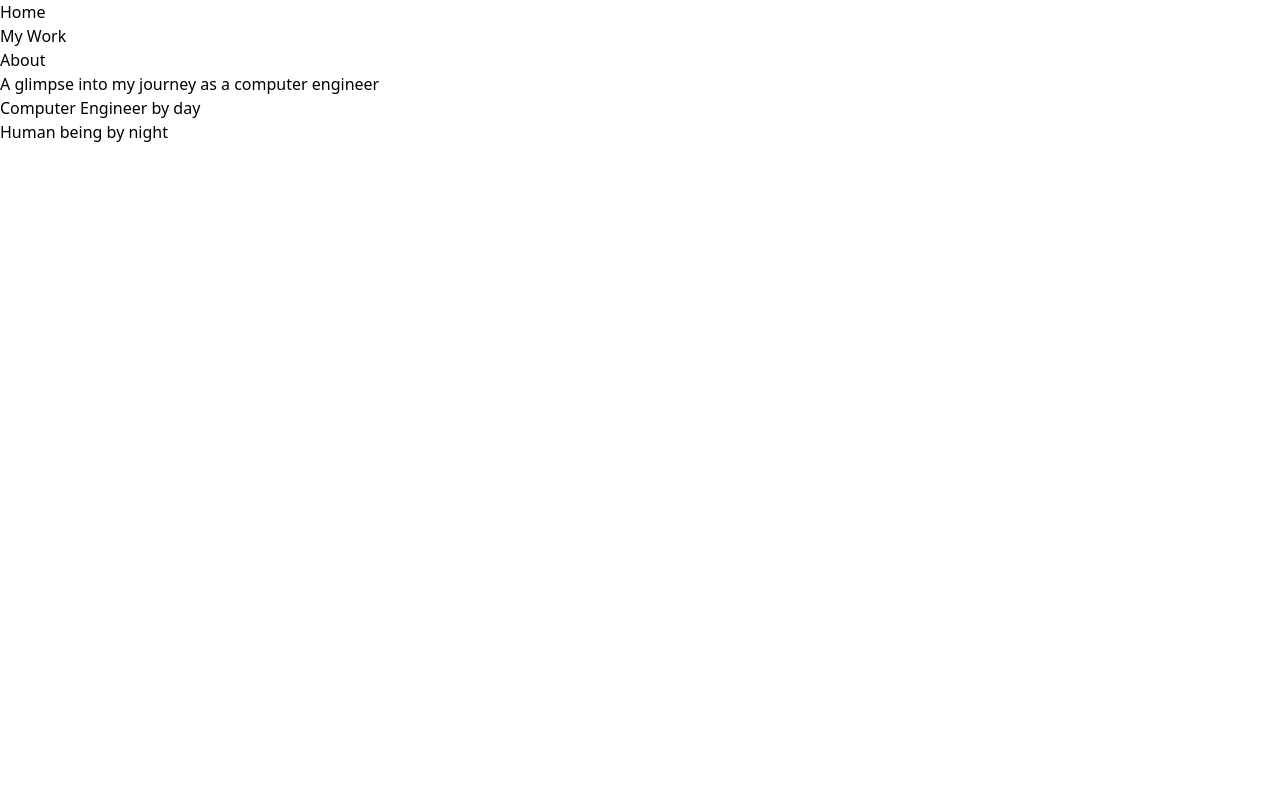
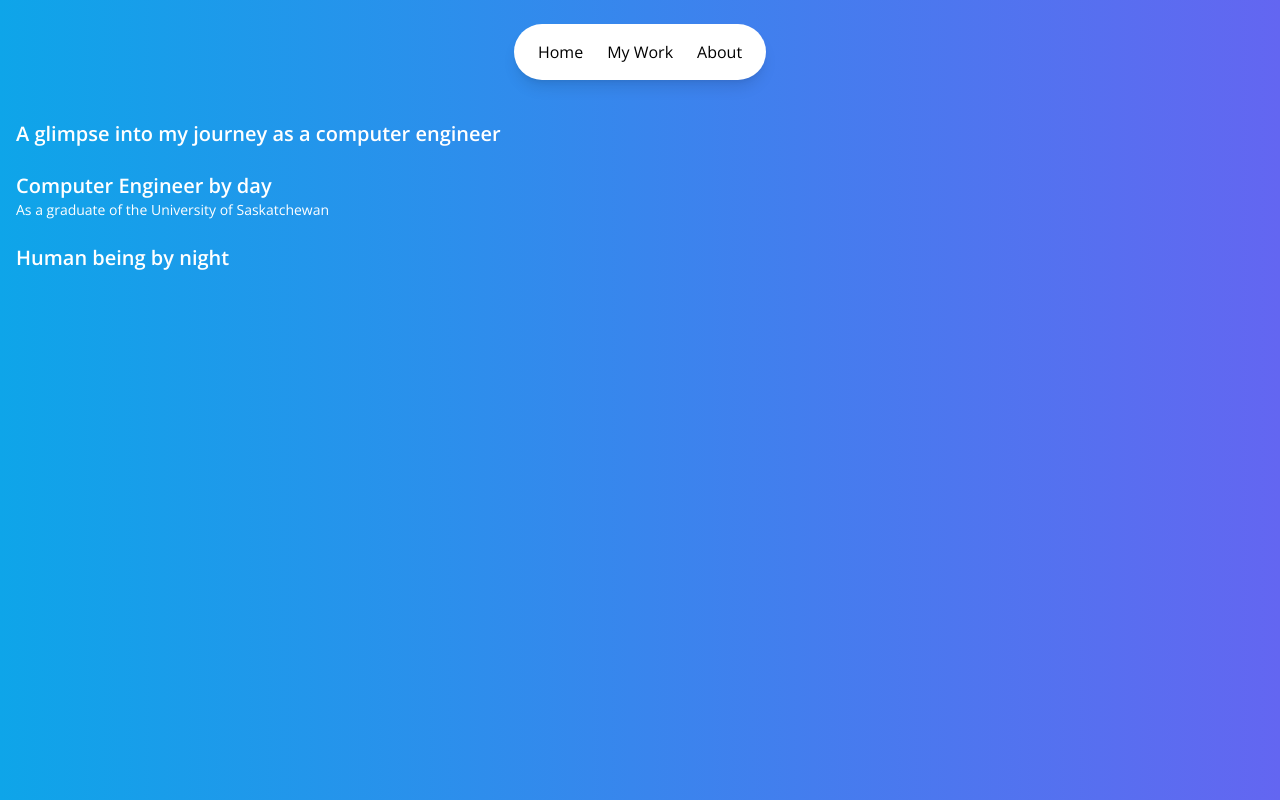
Before and after one commit to vinceruizz/001_leger, a React (Create React App) app in the folder frontend/leger/: page / in a window 1280 px wide. Built offline with nearby package versions, Linux system fonts and the light colour scheme.

Commit message:
Added tailwind styling to navbar and Home

```diff
--- a/frontend/leger/public/index.html
+++ b/frontend/leger/public/index.html
@@ -15,6 +15,8 @@
       user's mobile device or desktop. See https://developers.google.com/web/fundamentals/web-app-manifest/
     -->
     <link rel="manifest" href="%PUBLIC_URL%/manifest.json" />
+    <link href="https://fonts.googleapis.com/css2?family=Open+Sans:wght@400;600;700&display=swap" rel="stylesheet">
+
     <!--
       Notice the use of %PUBLIC_URL% in the tags above.
       It will be replaced with the URL of the `public` folder during the build.
@@ -24,9 +26,9 @@
       work correctly both with client-side routing and a non-root public URL.
       Learn how to configure a non-root public URL by running `npm run build`.
     -->
-    <title>React App</title>
+    <title>Vince Ruiz - Computer Engineer, EIT</title>
   </head>
-  <body>
+  <body className="font-sans">
     <noscript>You need to enable JavaScript to run this app.</noscript>
     <div id="root"></div>
     <!--
--- a/frontend/leger/src/Components/Home/Home.js
+++ b/frontend/leger/src/Components/Home/Home.js
@@ -1,23 +1,24 @@
-import React from 'react'
-import TopNav from '../common/TopNav/TopNav'
+import React from 'react';
+import TopNav from '../common/TopNav/TopNav';
 
 function Home() {
   return (
-    <div>
+    <div className='bg-gradient-to-r from-sky-500 to-indigo-500 min-h-screen'>
       <TopNav />
-      <div className='summary1'>
-        <h2>A glimpse into my journey as a computer engineer</h2>
+      <div className='container mx-auto p-4 text-white'>
+        <div className='summary1 my-6'>
+          <h2 className='text-xl font-semibold'>A glimpse into my journey as a computer engineer</h2>
+        </div>
+        <div className='workSummary my-6'>
+          <h2 className='text-xl font-semibold'>Computer Engineer by day</h2>
+          <p className='text-sm'>As a graduate of the University of Saskatchewan</p>
+        </div>
+        <div className='aboutSummary my-6'>
+          <h2 className='text-xl font-semibold'>Human being by night</h2>
+        </div>
       </div>
-      <div className='workSummary'>
-        <h2>Computer Engineer by day</h2>
-        <p></p>
-      </div>
-      <div className='aboutSummary'>
-        <h2>Human being by night</h2>
-      </div>
-
     </div>
-  )
+  );
 }
 
-export default Home
+export default Home;
--- a/frontend/leger/src/Components/common/TopNav/TopNav.js
+++ b/frontend/leger/src/Components/common/TopNav/TopNav.js
@@ -13,16 +13,17 @@ function TopNav() {
     }
   };
 
+
   return (
-    <div>
-      <nav>
-        <ul>
-          <li><a onClick={() => handleNavigate('home')}>Home</a></li>
-          <li><a onClick={() => handleNavigate('my-work')}>My Work</a></li>
-          <li><a onClick={() => handleNavigate('about')}>About</a></li>
+    <header className="flex justify-center pt-6">
+      <nav className="bg-white shadow-lg rounded-full">
+        <ul className="flex gap-6 px-6 py-4">
+          <li><a onClick={() => handleNavigate('home')} className="hover:text-blue-500 cursor-pointer">Home</a></li>
+          <li><a onClick={() => handleNavigate('my-work')} className="hover:text-blue-500 cursor-pointer">My Work</a></li>
+          <li><a onClick={() => handleNavigate('about')} className="hover:text-blue-500 cursor-pointer">About</a></li>
         </ul>
       </nav>
-    </div>
+    </header>
   );
 };
 
--- a/frontend/leger/tailwind.config.js
+++ b/frontend/leger/tailwind.config.js
@@ -4,7 +4,11 @@ module.exports = {
     "./src/**/*.{js,jsx,ts,tsx}",
   ],
   theme: {
-    extend: {},
+    extend: {
+      fontFamily: {
+        sans: ['Open Sans', 'sans-serif'],
+      },
+    },
   },
   plugins: [],
 }
```
